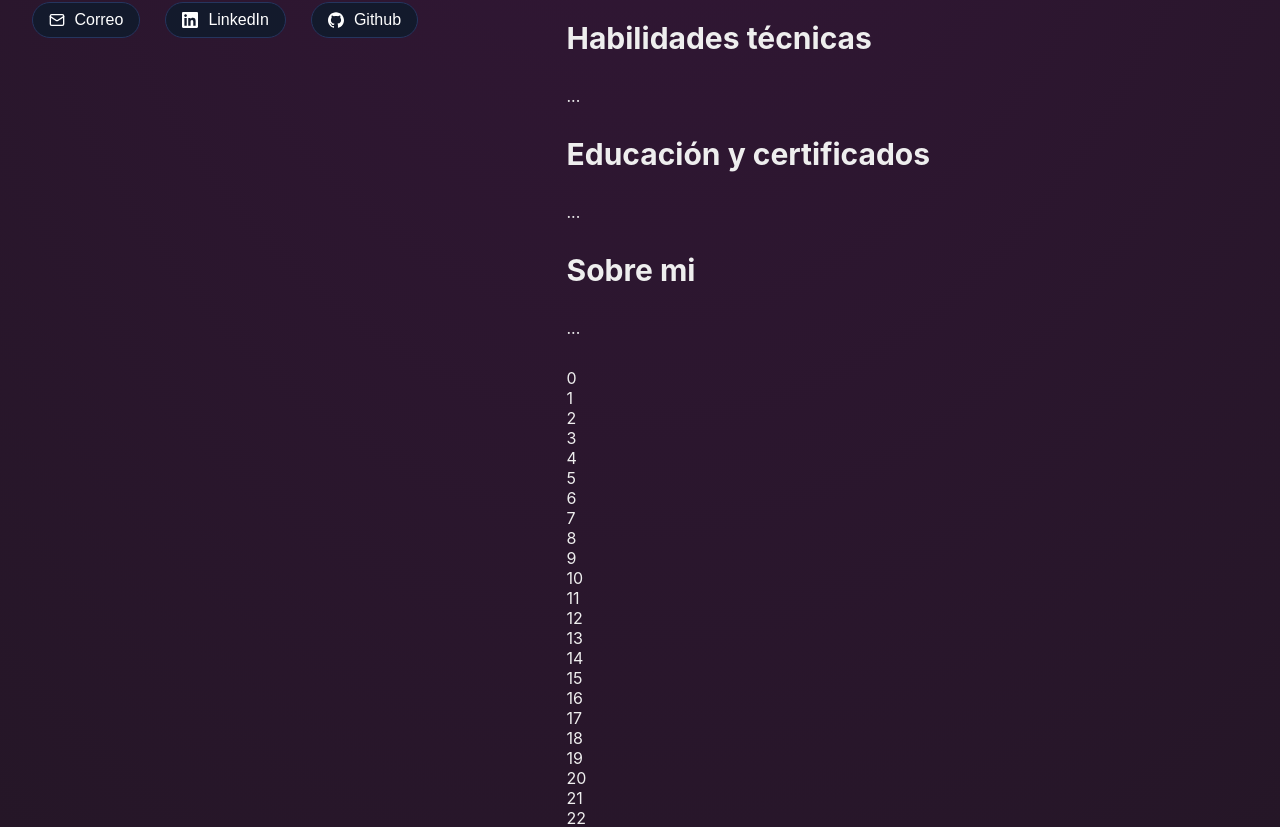
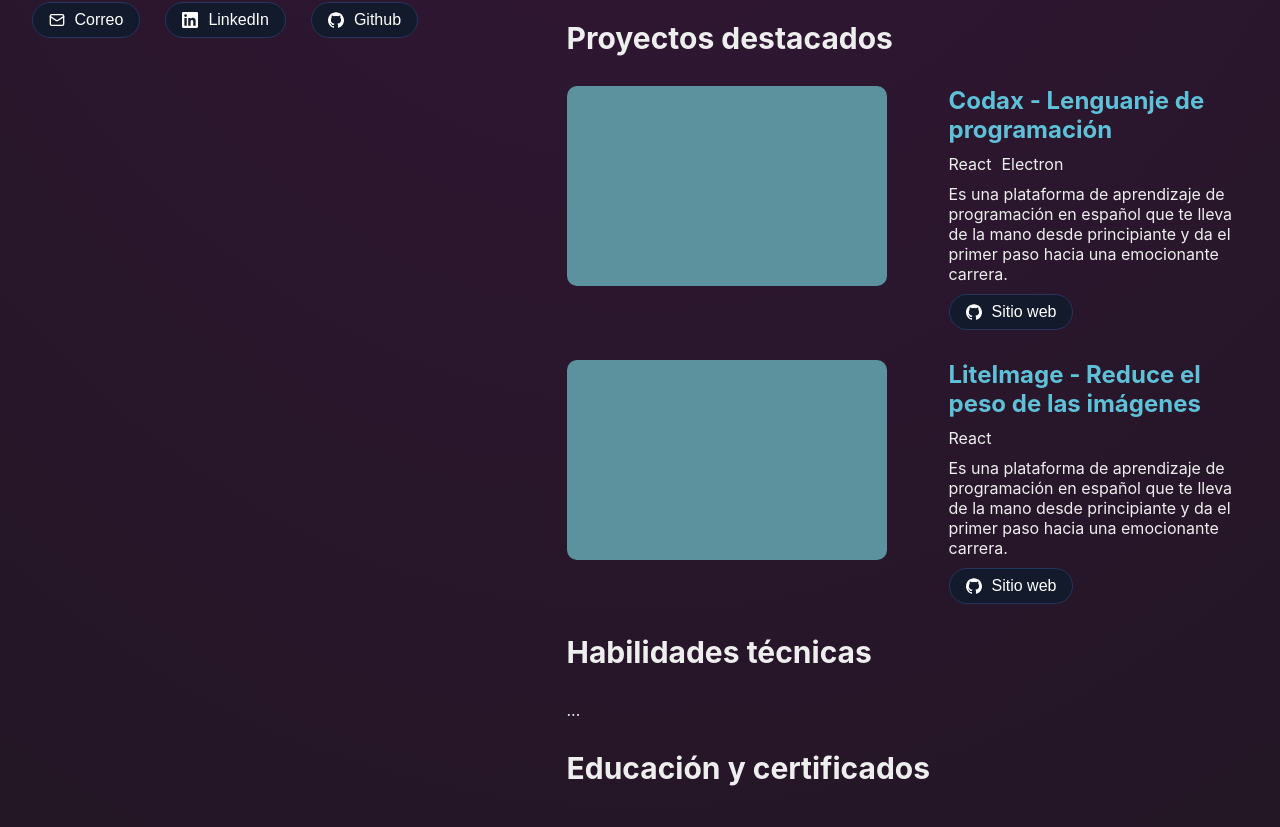
Before and after one commit to self-david/self-david, a Svelte app: page / in a window 1280 px wide. Shown: the part 513-1340 px from the top of the page. Built offline with nearby package versions, Linux system fonts and the light colour scheme.

Commit message:
add template proyects

```diff
--- a/public/global.css
+++ b/public/global.css
@@ -40,6 +40,6 @@
 @media (max-width: 768px) {
 	body {
 		flex-direction: column;
-		padding: 100px 20px;
+		padding: 100px 20px 70px;
 	}
 }
--- a/src/App.svelte
+++ b/src/App.svelte
@@ -1,6 +1,7 @@
 <script>
 	import ProfessionalResume from './components/ProfessionalResume.svelte'
 	import Experiences from './components/Experiences.svelte'
+	import Proyects from './components/Proyects.svelte'
 	import Skills from './components/Skills.svelte'
 	import Educations from './components/Educations.svelte'
 	import AboutMe from './components/AboutMe.svelte'
@@ -15,16 +16,10 @@
 
 <main>
 	<Experiences />
+	<Proyects />
 	<Skills />
 	<Educations />
 	<AboutMe />
-	<div>
-		{#each [...Array(50).keys()] as idx}
-			<p>{idx}</p>
-		{/each}
-	</div>
-
-
 </main>
 
 <style>
@@ -34,12 +29,12 @@
 		gap: 30px;
 		width: 100%;
 		max-width: 1200px;
-		padding-top: 100px;
+		padding: 100px 0;
 	}
 
 	@media (max-width: 1200px) {
 		main {
-			padding-top: 30px;
+			padding: 0;
 		}
 	}
 
--- a/src/components/ProfessionalResume.svelte
+++ b/src/components/ProfessionalResume.svelte
@@ -6,7 +6,6 @@
 
   const openLink = url => window.open(url, "_blank")
 	const name = 'David Gutierrez Alvarez'
-
 </script>
 
 <div class='resume'>
--- /dev/null
+++ b/src/components/Proyects.svelte
@@ -0,0 +1,109 @@
+<script>
+  import Button from "./Button.svelte"
+	import IconEmail from './icons/Email.svelte'
+	import IconGithub from './icons/Github.svelte'
+
+  const openLink = url => window.open(url, "_blank")
+</script>
+
+<div class="proyects">
+  <h2>Proyectos destacados</h2>
+
+  <div class='card'>
+    <!-- <img src="" alt=""> -->
+    <div class="img"></div>
+    <div class="card-desc">
+      <h3>Codax - Lenguanje de programación</h3>
+      <div class="tags">
+        <p>React</p>
+        <p>Electron</p>
+      </div>
+      <p>Es una plataforma de aprendizaje de programación en español que te lleva de la mano desde principiante y da el primer paso hacia una emocionante carrera.</p>
+      <div class='card-links'>
+        <Button on:click={() => openLink('https://dummycode.qahub.dev/')}><IconGithub /> Sitio web</Button>
+        <!-- <Button on:click={() => openLink('https://github.com/self-david')}><IconEmail /> Github</Button> -->
+      </div>
+    </div>
+  </div>
+
+  <div class='card'>
+    <!-- <img src="" alt=""> -->
+    <div class="img"></div>
+    <div class="card-desc">
+      <h3>LiteImage - Reduce el peso de las imágenes</h3>
+      <div class="tags">
+        <p>React</p>
+      </div>
+      <p>Es una plataforma de aprendizaje de programación en español que te lleva de la mano desde principiante y da el primer paso hacia una emocionante carrera.</p>
+      <div class='card-links'>
+        <Button on:click={() => openLink('https://liteimage.pro')}><IconGithub /> Sitio web</Button>
+        <!-- <Button on:click={() => openLink('https://github.com/self-david')}><IconEmail /> Github</Button> -->
+      </div>
+    </div>
+  </div>
+</div>
+
+
+<style>
+  .proyects {
+    display: flex;
+    flex-direction: column;
+    gap: 30px;
+  }
+
+  h2 {
+    font-size: 30px;
+  }
+
+  h3 {
+    font-size: 24px;
+    font-weight: 700;
+    color: var(--color-accent);
+  }
+
+  .card {
+    display: flex;
+    gap: 30px;
+    align-items: center;
+    justify-content: space-between;
+    align-items: flex-start;
+  }
+
+  .card-desc {
+    display: flex;
+    flex-direction: column;
+    gap: 10px;
+    max-width: 300px;
+  }
+
+  .card-links {
+    display: flex;
+    justify-content: space-between;
+  }
+
+  .tags {
+    display: flex;
+    gap: 10px;
+  }
+
+  .img {
+    width: 320px;
+    height: 200px;
+    background-color: var(--color-weak-accent);
+    border-radius: 10px;
+  }
+
+  @media (max-width: 768px) {
+    .proyects {
+      gap: 40px;
+    }
+    .card {
+      flex-direction: column;
+      gap: 10px;
+    }
+
+    .img {
+      width: 100%;
+    }
+  }
+</style>
```
